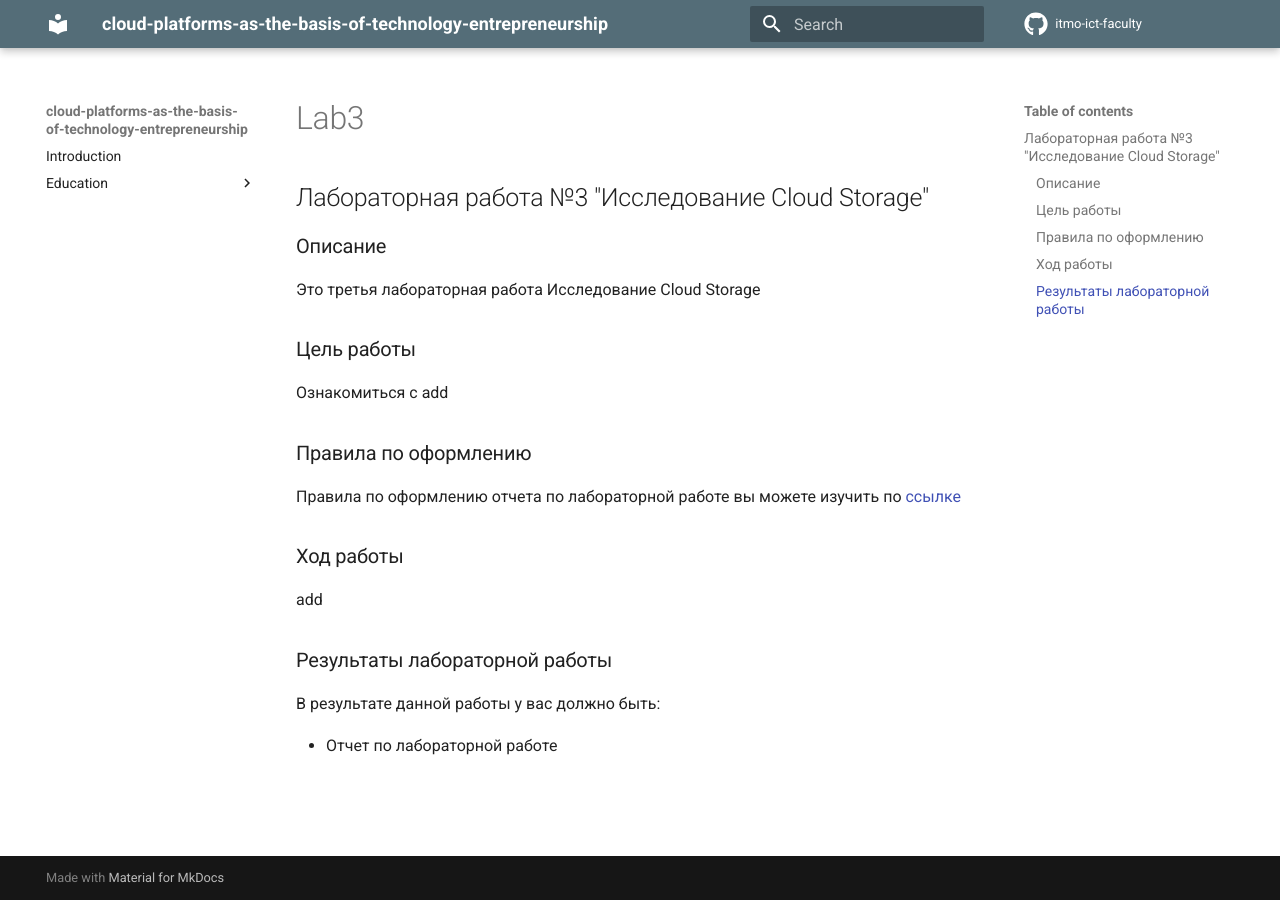
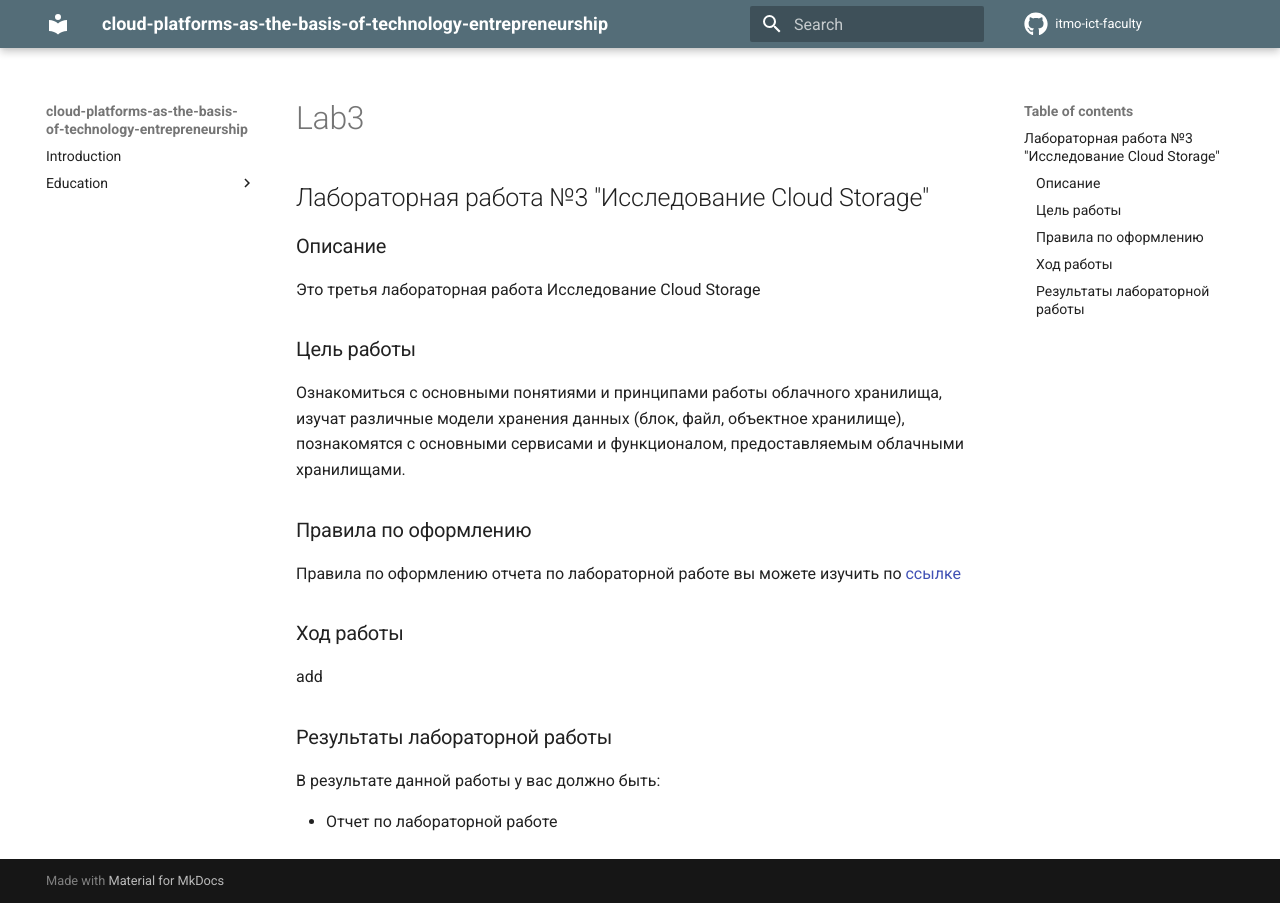
Before and after one commit to ztvgzh/cloud-platforms-as-the-basis-of-technology-entrepreneurship, an MkDocs documentation site: the page built from docs/education/labs2023-2024/lab3/lab3.md, in a window 1280 px wide. Built offline with MkDocs 1.6.1 and Material for MkDocs 9.7.7, drawn with Linux system fonts in a browser that asks for light colours; comment, search, counter and statistics services are not loaded.

Commit message:
latest 2

```diff
--- a/docs/education/labs2023-2024/lab3/lab3.md
+++ b/docs/education/labs2023-2024/lab3/lab3.md
@@ -3,7 +3,7 @@
 Это третья лабораторная работа Исследование Cloud Storage
 
 ### Цель работы
-Ознакомиться с add
+Ознакомиться с основными понятиями и принципами работы облачного хранилища, изучат различные модели хранения данных (блок, файл, объектное хранилище), познакомятся с основными сервисами и функционалом, предоставляемым облачными хранилищами.
 
 ### Правила по оформлению
 
```
Also changed, not shown: docs/education/labs2023-2024/lab1/lab1.md (+1 -1 lines), docs/education/labs2023-2024/lab4/lab4.md (+1 -1 lines).
